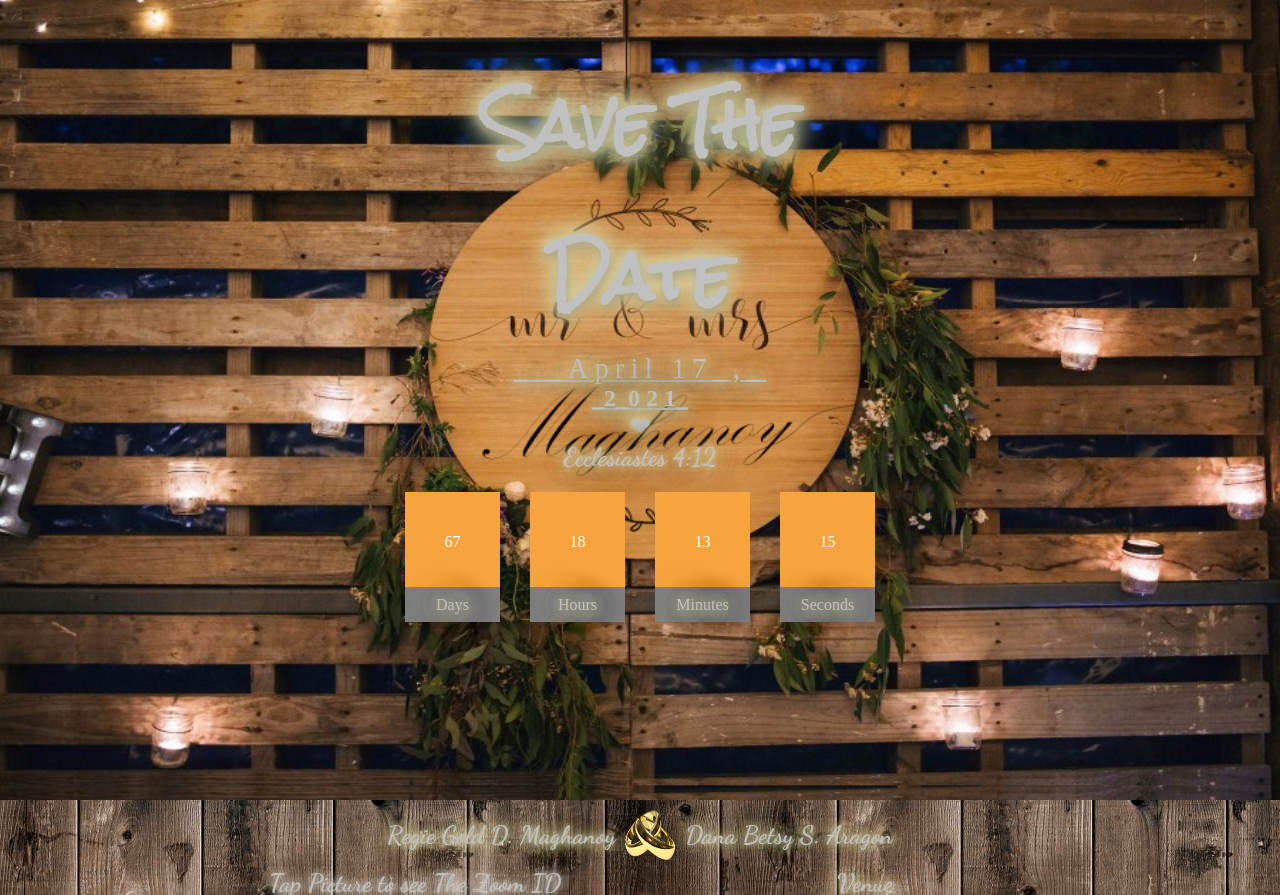
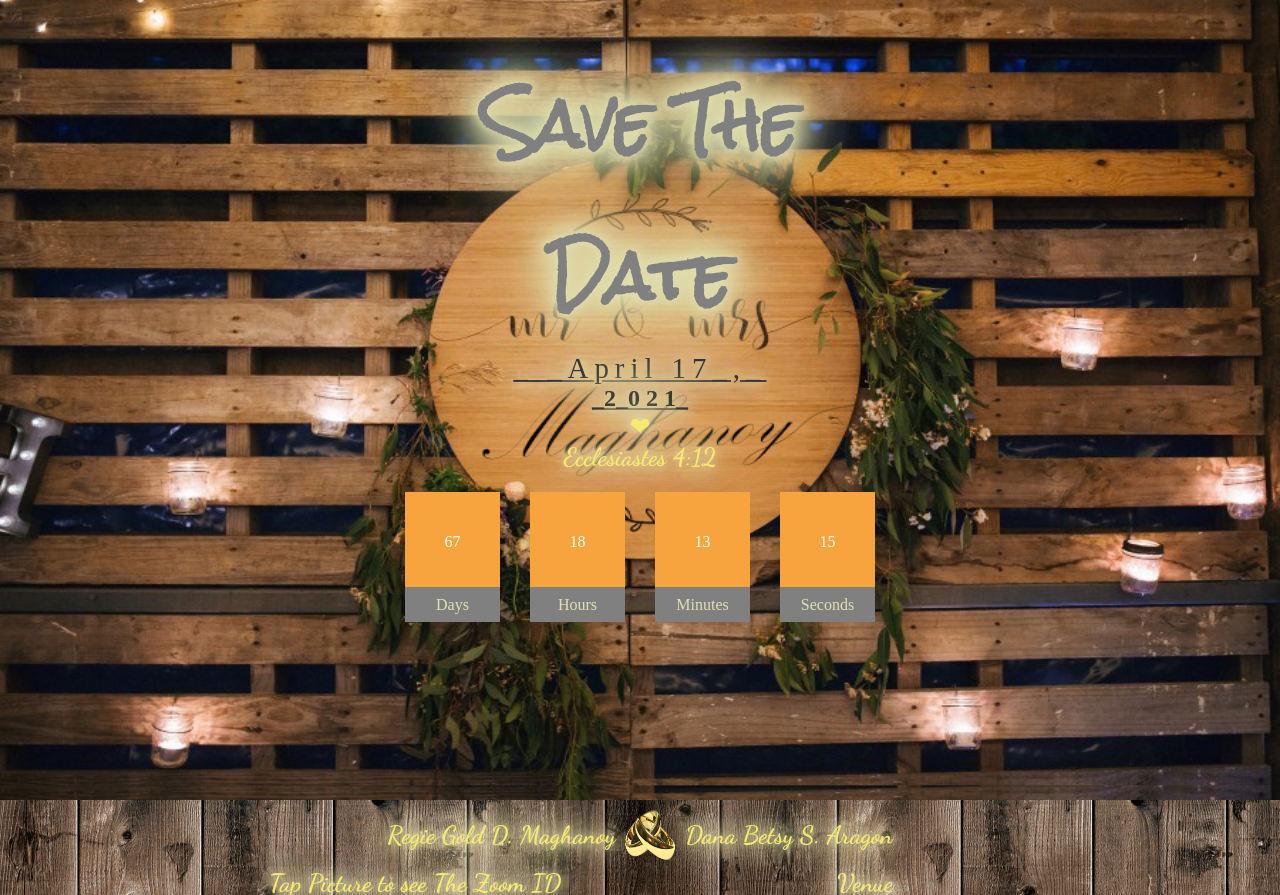
Before and after one commit to zowebsites/Regie-Dana, a plain HTML site: page index.html in a window 1280 px wide. Shown: the top 895 px of the page. Drawn offline with Linux system fonts and the light colour scheme; a web font is replaced by a local one.

Commit message:
next commit
remove glowy thingy

```diff
--- a/css/style.css
+++ b/css/style.css
@@ -42,20 +42,18 @@ header .overflow{
 h6{
       position: relative;
     font-family: 'Dancing Script', cursive;
-    color: gray;
+    color: #F6EA6F;
     font-size: 25px;
     font-weight: 500;
-    -webkit-animation: glow 2s ease-in-out infinite alternate;
-    -moz-animation: glow 2s ease-in-out infinite alternate;
-    animation: glow 2s ease-in-out infinite alternate;
+    text-shadow: 0 0 10px #E0DFAF, 0 0 20px #E0DFAF, 0 0 30px #E0DFAF, 0 0 40px #E0DFAF, 0 0 50px #E0DFAF, 0 0 60px #E0DFAF, 0 0 70px #E0DFAF, 0 0 90px #E0DFAF !important;
   }
   p{
     position: relative;
     font-family: 'Dancing Script', cursive;
-    color: #E0DFAF;
     font-size: 20px;
     font-weight: 200;
-    text-shadow: 1px 15px 15px 1px #E0DFAF;
+    color: #E0DFAF;
+    text-shadow: 0 0 20px #E0DFAF, 0 0 30px #E0DFAF, 0 0 40px #E0DFAF, 0 0 50px #E0DFAF, 0 0 60px #E0DFAF, 0 0 70px #E0DFAF, 0 0 80px #E0DFAF, 0 1 90px #E0DFAF;
   }
 .rustic{
     position: relative;
@@ -76,16 +74,14 @@ h6{
     font-weight: 300;
     letter-spacing: 6px;
     font-size: 1.2em;
-    text-shadow: 1px 15px 15px 1px black;
+    color: #333;
+    text-shadow: 0 0 10px #E0DFAF, 0 0 20px #E0DFAF, 0 0 30px #E0DFAF, 0 0 40px #E0DFAF, 0 0 50px #E0DFAF, 0 0 60px #E0DFAF, 0 0 70px #E0DFAF, 0 0 90px #E0DFAF !important;
 }
  h2{
     text-decoration: underline;
-    color: gray;
     z-index: 2;
-    text-shadow: 2px 10px 10px rgba(0,0,0,0.5);
-    -webkit-animation: glow 2s ease-in-out infinite alternate;
-    -moz-animation: glow 2s ease-in-out infinite alternate;
-    animation: glow 2s ease-in-out infinite alternate;
+    color: #333;
+    text-shadow: 0 0 10px #E0DFAF, 0 0 20px #E0DFAF, 0 0 30px #E0DFAF, 0 0 40px #E0DFAF, 0 0 50px #E0DFAF, 0 0 60px #E0DFAF, 0 0 70px #E0DFAF, 0 0 90px #E0DFAF !important;
 }
 .headerline{
     position: relative;
@@ -98,14 +94,11 @@ h1{
     z-index: 2 !important;
     font-size: 4rem;
     font-weight: 600;
-    color: #ECF0F3;
     font-family: 'Rock Salt', cursive;
-    text-shadow: 2px 10px 10px rgba(0,0,0,0.5);
-    -webkit-animation: glow 2s ease-in-out infinite alternate;
-    -moz-animation: glow 2s ease-in-out infinite alternate;
-    animation: glow 2s ease-in-out infinite alternate;
+    color:gray;
+    text-shadow: 0 0 10px #E0DFAF, 0 0 20px #E0DFAF, 0 0 30px #E0DFAF, 0 0 40px #E0DFAF, 0 0 50px #E0DFAF, 0 0 60px #E0DFAF, 0 0 70px #E0DFAF, 0 0 90px #E0DFAF !important;
 }
-@-webkit-keyframes glow {
+/* @-webkit-keyframes glow {
     from {
      color: #fff;
    text-shadow: 0 0 10px #E0DFAF, 0 0 20px #E0DFAF, 0 0 30px #E0DFAF, 0 0 40px #E0DFAF, 0 0 50px #E0DFAF, 0 0 60px #E0DFAF, 0 0 70px #E0DFAF, 0 0 90px #E0DFAF;
@@ -115,7 +108,7 @@ h1{
     color: gray;
    text-shadow: 0 0 20px #E0DFAF, 0 0 30px #E0DFAF, 0 0 40px #E0DFAF, 0 0 50px #E0DFAF, 0 0 60px #E0DFAF, 0 0 70px #E0DFAF, 0 0 80px #E0DFAF, 0 1 90px #E0DFAF;
  }
-}
+} */
 
 /*
 */
@@ -143,14 +136,12 @@ h1{
     left: 0;
     height: 35px;
     background:gray;
-    color: white;
     font-style: 0.15em;
      line-height: 35px;
      font-weight: 300;
-     text-shadow: 2px 10px 10px rgba(0,0,0,0.5);
-     -webkit-animation: glow 2s ease-in-out infinite alternate;
-     -moz-animation: glow 2s ease-in-out infinite alternate;
-     animation: glow 2s ease-in-out infinite alternate;
+     color: #E0DFAF;
+     text-shadow: 0 0 20px #E0DFAF, 0 0 30px #E0DFAF, 0 0 40px #E0DFAF, 0 0 50px #E0DFAF, 0 0 60px #E0DFAF, 0 0 70px #E0DFAF, 0 0 80px #E0DFAF, 0 1 90px #E0DFAF;
+
 }
 .countdown #day:before{
     content:'Days';
@@ -234,29 +225,27 @@ section .container{
     grid-area: "dana";
     z-index: 3;
       font-family: 'Dancing Script', cursive;
-    color: gray;
+    color: #F6EA6F;
     font-size: 25px;
     font-weight: 500;
-    -webkit-animation: glow 2s ease-in-out infinite alternate;
-    -moz-animation: glow 2s ease-in-out infinite alternate;
-    animation: glow 2s ease-in-out infinite alternate;
+    text-shadow: 0 0 10px #E0DFAF, 0 0 20px #E0DFAF, 0 0 30px #E0DFAF, 0 0 40px #E0DFAF, 0 0 50px #E0DFAF, 0 0 60px #E0DFAF, 0 0 70px #E0DFAF, 0 0 90px #E0DFAF;
 }
 .regie{
     grid-area: "regie";
     z-index: 3;
       font-family: 'Dancing Script', cursive;
-    color: gray;
+    color: #F6EA6F;
     font-size: 25px;
     font-weight: 500;
-    -webkit-animation: glow 2s ease-in-out infinite alternate;
-    -moz-animation: glow 2s ease-in-out infinite alternate;
-    animation: glow 2s ease-in-out infinite alternate;
+    text-shadow: 0 0 10px #E0DFAF, 0 0 20px #E0DFAF, 0 0 30px #E0DFAF, 0 0 40px #E0DFAF, 0 0 50px #E0DFAF, 0 0 60px #E0DFAF, 0 0 70px #E0DFAF, 0 0 90px #E0DFAF;
 }
 .information{
     grid-area: "info";
-    filter: grayscale(80%);
 }
-.information:hover{
+.gray{
+  filter: grayscale(80%);
+}
+.gray:hover{
   filter: grayscale(1%);
 }
 .information2{
--- a/index.html
+++ b/index.html
@@ -45,7 +45,7 @@
                          <div class="flip-card-container">
                              <div class="flip-card">
                                  <div class="flip-card-front">
-                                        <img src="./img/dana.jpg" alt="Albert Einstein">
+                                        <img class="gray" src="./img/dana.jpg" alt="Albert Einstein">
                                 </div>
                               <div class="flip-card-back">
                             <p>
```
